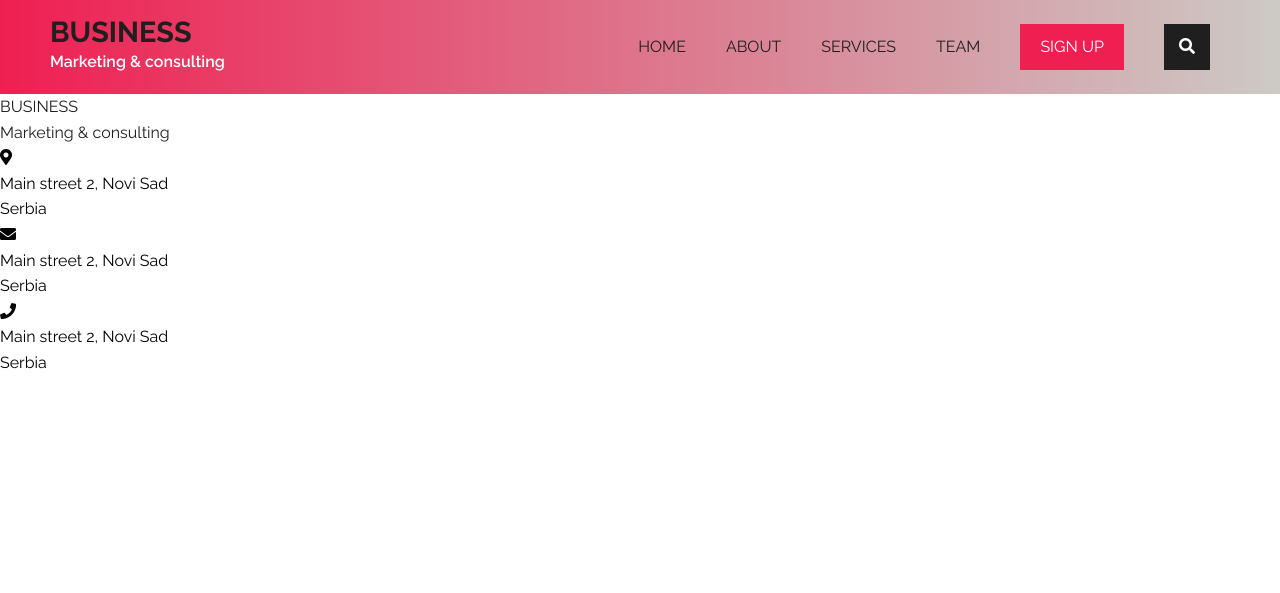
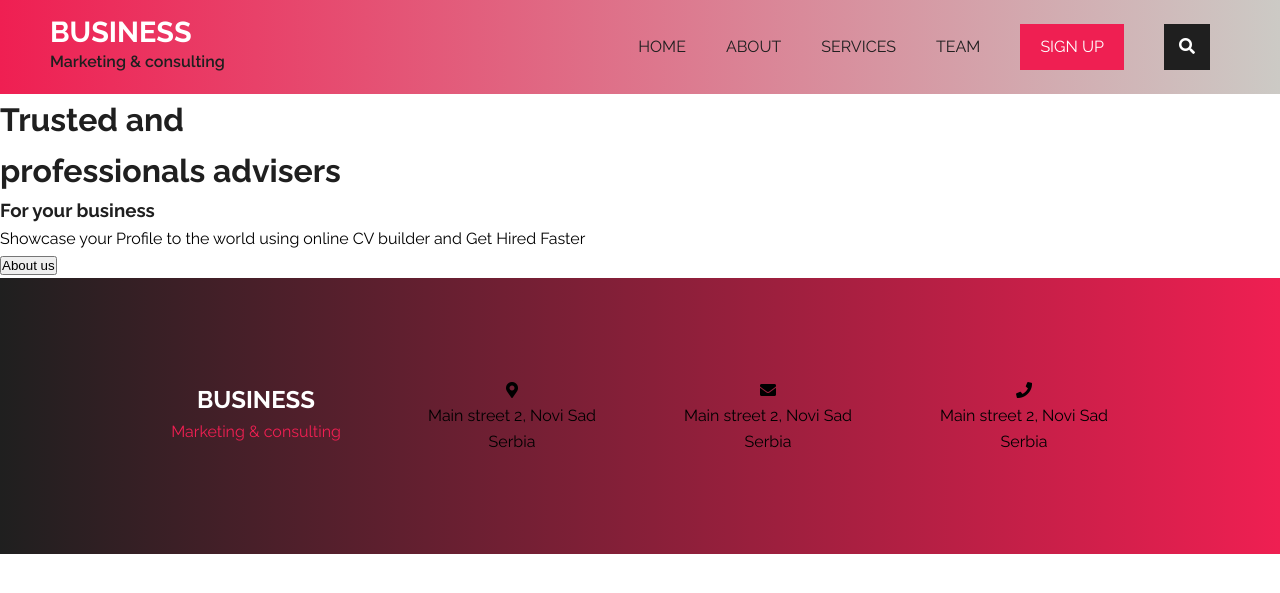
Before and after one commit to srdjanpetkovski/Business, a PHP site: page / in a window 1280 px wide. Shown: the top 593 px of the page. Run offline with PHP 8.4, Linux system fonts and the light colour scheme; some libraries are stand-ins or nearby versions.

Commit message:
header html

```diff
--- a/index.php
+++ b/index.php
@@ -1,50 +1,11 @@
-<!DOCTYPE html>
-<html lang="en">
-<head>
-    <meta charset="UTF-8">
-    <meta http-equiv="X-UA-Compatible" content="IE=edge">
-    <meta name="viewport" content="width=device-width, initial-scale=1.0">
-    <title>Business</title>
-    <link rel="stylesheet" href="scss/style.css">
-    <link rel="stylesheet" href="https://pro.fontawesome.com/releases/v5.10.0/css/all.css" integrity="sha384-AYmEC3Yw5cVb3ZcuHtOA93w35dYTsvhLPVnYs9eStHfGJvOvKxVfELGroGkvsg+p" crossorigin="anonymous"/>
-    <link href="https://fonts.googleapis.com/css2?family=Raleway:wght@300;400;600;700&display=swap" rel="stylesheet">
-</head>
-<body>
-    <!-- nav -->
-    <nav>
-        <a href="index.php" class="logo">BUSINESS <br> <span>Marketing &amp; consulting</span></a>
-        <ul>
-            <li><a href="index.php">Home</a></li>
-            <li><a href="about.php">About</a></li>
-            <li><a href="services.php">Services</a></li>
-            <li><a href="team.php">Team</a></li>
-            <li><a href="#">Sign up</a></li>
-            <li><a href="#"><i class="fas fa-search"></i></a></li>
-        </ul>
-    </nav>
+<?php include "partials/header.php"; ?>
 
-    <!-- footer -->
-    <footer>
-        <div class="container">
-            <div class="col">
-                <a href="index.php" class="logo">BUSINESS <br> <span>Marketing &amp; consulting</span></a>
-            </div>
-            <div class="col">
-                <i class="fas fa-map-marker-alt"></i>
-                <p>Main street 2, Novi Sad</p>
-                <p>Serbia</p>
-            </div>
-            <div class="col">
-                <i class="fas fa-envelope"></i>
-                <p>Main street 2, Novi Sad</p>
-                <p>Serbia</p>
-            </div>
-            <div class="col">
-                <i class="fas fa-phone"></i>
-                <p>Main street 2, Novi Sad</p>
-                <p>Serbia</p>
-            </div>
-        </div>
-    </footer>
-</body>
-</html>
+    <!-- header -->
+    <header>
+        <h1>Trusted and <br> professionals advisers</h1>
+        <h3>For your business</h3>
+        <p>Showcase your Profile to the world using online CV builder and Get Hired Faster</p>
+        <button>About us</button>
+    </header>
+
+<?php include "partials/footer.php"; ?>
--- /dev/null
+++ b/partials/footer.php
@@ -0,0 +1,25 @@
+<!-- footer -->
+    <footer>
+        <div class="container">
+            <div class="col">
+                <a href="index.php" class="logo">BUSINESS <br> <span>Marketing &amp; consulting</span></a>
+            </div>
+            <div class="col">
+                <i class="fas fa-map-marker-alt"></i>
+                <p>Main street 2, Novi Sad</p>
+                <p>Serbia</p>
+            </div>
+            <div class="col">
+                <i class="fas fa-envelope"></i>
+                <p>Main street 2, Novi Sad</p>
+                <p>Serbia</p>
+            </div>
+            <div class="col">
+                <i class="fas fa-phone"></i>
+                <p>Main street 2, Novi Sad</p>
+                <p>Serbia</p>
+            </div>
+        </div>
+    </footer>
+</body>
+</html>
--- /dev/null
+++ b/partials/header.php
@@ -0,0 +1,24 @@
+<!DOCTYPE html>
+<html lang="en">
+<head>
+    <meta charset="UTF-8">
+    <meta http-equiv="X-UA-Compatible" content="IE=edge">
+    <meta name="viewport" content="width=device-width, initial-scale=1.0">
+    <title>Business</title>
+    <link rel="stylesheet" href="scss/style.css">
+    <link rel="stylesheet" href="https://pro.fontawesome.com/releases/v5.10.0/css/all.css" integrity="sha384-AYmEC3Yw5cVb3ZcuHtOA93w35dYTsvhLPVnYs9eStHfGJvOvKxVfELGroGkvsg+p" crossorigin="anonymous"/>
+    <link href="https://fonts.googleapis.com/css2?family=Raleway:wght@300;400;600;700&display=swap" rel="stylesheet">
+</head>
+<body>
+    <!-- nav -->
+    <nav>
+        <a href="index.php" class="logo">BUSINESS <br> <span>Marketing &amp; consulting</span></a>
+        <ul>
+            <li><a href="index.php">Home</a></li>
+            <li><a href="about.php">About</a></li>
+            <li><a href="services.php">Services</a></li>
+            <li><a href="team.php">Team</a></li>
+            <li><a href="#">Sign up</a></li>
+            <li><a href="#"><i class="fas fa-search"></i></a></li>
+        </ul>
+    </nav>
--- a/scss/style.css
+++ b/scss/style.css
@@ -19,9 +19,14 @@ body {
   line-height: 1.6;
 }
 
+.container {
+  width: 80%;
+  margin: 0 auto;
+}
+
 h1, h2, h3, h4, h5, h6 {
   font-weight: 700;
-  color: #fff;
+  color: #1f1f1f;
 }
 
 ul {
@@ -67,12 +72,19 @@ nav .logo {
   font-size: 1.8rem;
   line-height: 25px;
   font-weight: 700;
+  color: #fff;
 }
 
 nav .logo span {
   font-size: 1rem;
-  color: #fff;
+  color: #1f1f1f;
   font-weight: 600;
+}
+
+nav .logo:hover {
+  color: #cccac5;
+  -webkit-transition: 0.3s ease;
+  transition: 0.3s ease;
 }
 
 nav ul {
@@ -123,4 +135,57 @@ nav ul li:nth-child(6) a {
 nav ul li:nth-child(6) a:hover {
   color: #cccac5;
 }
+
+/*********************
+footer
+*********************/
+footer {
+  padding: 100px 0;
+  background: -webkit-gradient(linear, left top, right top, from(#1f1f1f), to(#ef1f52));
+  background: linear-gradient(to right, #1f1f1f, #ef1f52);
+  text-align: center;
+}
+
+footer .container {
+  display: -webkit-box;
+  display: -ms-flexbox;
+  display: flex;
+  -ms-flex-wrap: wrap;
+      flex-wrap: wrap;
+  -webkit-box-pack: justify;
+      -ms-flex-pack: justify;
+          justify-content: space-between;
+  -webkit-box-align: center;
+      -ms-flex-align: center;
+          align-items: center;
+  -webkit-box-orient: horizontal;
+  -webkit-box-direction: normal;
+      -ms-flex-direction: row;
+          flex-direction: row;
+}
+
+footer .container .col {
+  -webkit-box-flex: 1;
+      -ms-flex: 1;
+          flex: 1;
+}
+
+footer .container .col .logo {
+  font-size: 1.5rem;
+  line-height: 25px;
+  font-weight: 700;
+  color: #fff;
+}
+
+footer .container .col .logo span {
+  font-size: 1rem;
+  color: #ef1f52;
+  font-weight: 500;
+}
+
+footer .container .col .logo:hover {
+  color: #ef1f52;
+  -webkit-transition: 0.3s ease;
+  transition: 0.3s ease;
+}
 /*# sourceMappingURL=style.css.map */
--- a/scss/style.scss
+++ b/scss/style.scss
@@ -35,9 +35,13 @@ body {
     font-family: $fontFamily;
     line-height: 1.6;
 }
+.container {
+    width: 80%;
+    margin: 0 auto;
+}
 h1, h2, h3, h4, h5, h6 {
     font-weight: 700;
-    color: $white;
+    color: $black;
 }
 ul {
     list-style: none;
@@ -62,10 +66,15 @@ nav {
         font-size: 1.8rem;
         line-height: 25px;
         font-weight: 700;
+        color: $white;
         span {
             font-size: 1rem;
-            color: $white;
+            color: $black;
             font-weight: 600;
+        }
+        &:hover {
+            color: $lightgray;
+            transition: $transition;
         }
     }
     ul {
@@ -96,3 +105,33 @@ nav {
         }
     }
 }
+
+/*********************
+footer
+*********************/
+footer {
+    padding: 100px 0;
+    background: linear-gradient(to right, $black, $pink);
+    text-align: center;
+    .container {
+        @include flex(space-between, center, row);
+        .col {
+            flex: 1;
+            .logo {
+                font-size: 1.5rem;
+                line-height: 25px;
+                font-weight: 700;
+                color: $white;
+                span {
+                    font-size: 1rem;
+                    color: $pink;
+                    font-weight: 500;
+                }
+                &:hover {
+                    color: $pink;
+                    transition: $transition;
+                }
+            }
+        }
+    }
+}
```
Also changed, not shown: 1 other file.
